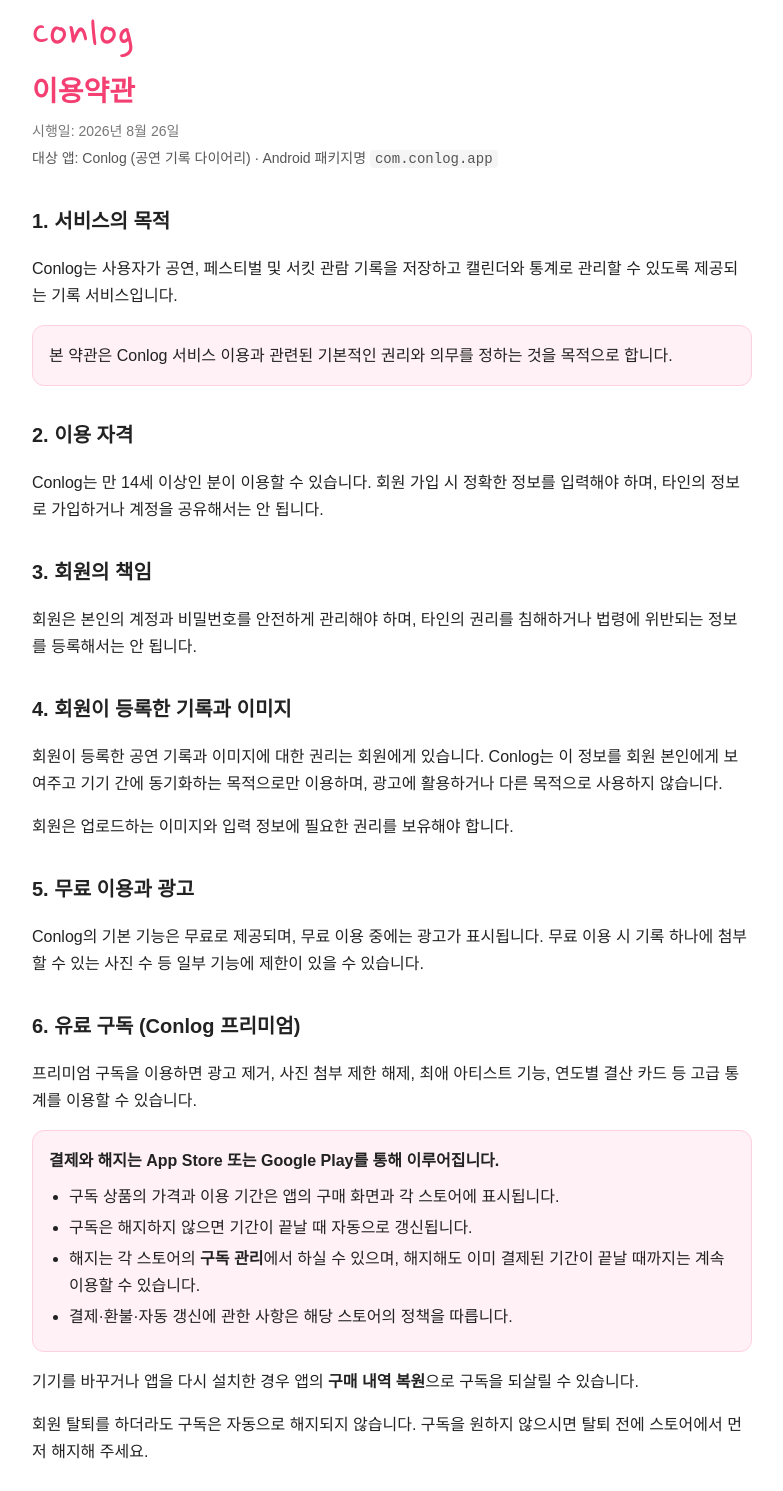
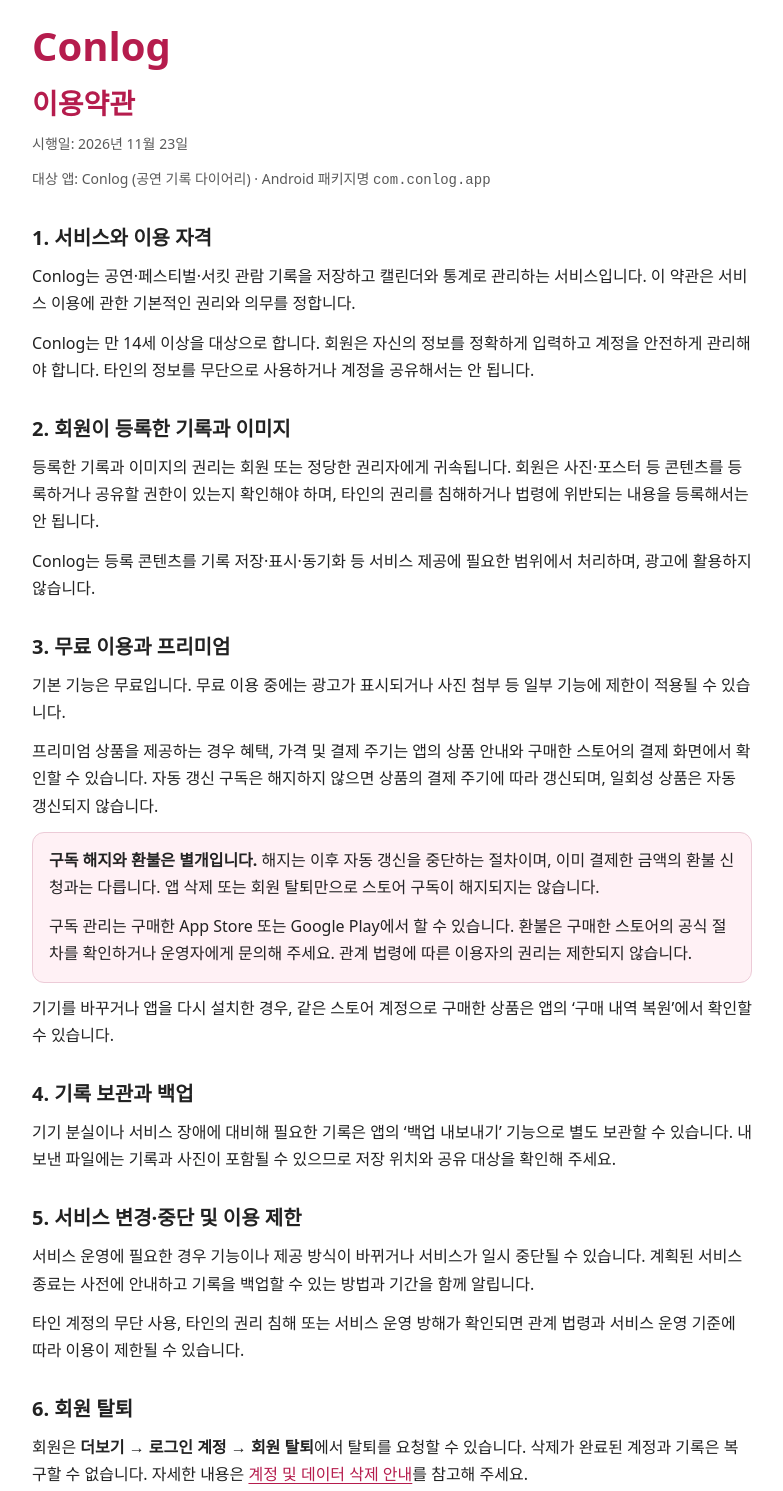
Before and after one commit to veolrydaily-blip/conlog-privacy-policy, a plain HTML site: page terms.html in a window 1280 px wide. Shown: the part 20-1511 px from the top of the page, without its empty margins (248-1031 px from the left). Drawn offline with Linux system fonts and the light colour scheme.

Commit message:
Update terms.html

```diff
--- a/terms.html
+++ b/terms.html
@@ -3,226 +3,75 @@
 <head>
   <meta charset="utf-8">
   <meta name="viewport" content="width=device-width, initial-scale=1">
-  <link rel="preconnect" href="https://fonts.googleapis.com">
-  <link rel="preconnect" href="https://fonts.gstatic.com" crossorigin>
-  <link href="https://fonts.googleapis.com/css2?family=Nanum+Pen+Script&display=swap" rel="stylesheet">
-
   <title>Conlog 이용약관</title>
-
   <style>
-    :root {
-      --conlog-pink: #f43f72;
-      --text-color: #222;
-      --sub-color: #777;
-      --soft-pink: #fff1f5;
-      --border: #ffd1df;
+    * { box-sizing: border-box; }
+    body {
+      max-width: 760px; margin: 0 auto; padding: 32px 20px 56px;
+      font: 16px/1.7 system-ui, sans-serif; color: #222; background: #fff;
+      overflow-wrap: anywhere;
     }
-
-    * { box-sizing: border-box; }
-
-    body {
-      max-width: 760px;
-      margin: 0 auto;
-      padding: 32px 20px 64px;
-      font-family: Arial, sans-serif;
-      line-height: 1.7;
-      color: var(--text-color);
-    }
-
-    .brand {
-      margin: 0 0 8px;
-      color: var(--conlog-pink);
-      font-family: 'Nanum Pen Script', cursive;
-      font-size: 48px;
-      font-weight: 400;
-      line-height: 1;
-    }
-
-    h1 { margin: 0 0 4px; color: var(--conlog-pink); font-size: 28px; }
-    h2 { margin-top: 32px; font-size: 20px; }
-    p, li { font-size: 16px; }
-    li { margin-bottom: 4px; }
-
-    .date { color: var(--sub-color); font-size: 14px; margin: 0; }
-    .app-id { color: #555; font-size: 14px; margin: 4px 0 16px; }
-    code { background: #f5f5f5; padding: 1px 5px; border-radius: 4px; font-size: 14px; }
-
-    .box {
-      padding: 16px;
-      border: 1px solid var(--border);
-      border-radius: 12px;
-      background: var(--soft-pink);
-    }
-
-    a { color: var(--conlog-pink); }
+    .brand { margin: 0; color: #b51c4d; font-size: 40px; font-weight: 800; }
+    h1 { margin: 0 0 4px; color: #b51c4d; font-size: 28px; }
+    h2 { margin: 28px 0 8px; font-size: 20px; }
+    p { margin: 0 0 12px; }
+    .meta { color: #595959; font-size: 14px; }
+    .box { padding: 14px 16px; margin-bottom: 12px; border: 1px solid #eccbd7; border-radius: 12px; background: #fff1f5; }
+    .box p:last-child { margin-bottom: 0; }
+    a { color: #b51c4d; text-underline-offset: .18em; }
+    footer { margin-top: 32px; padding-top: 16px; border-top: 1px solid #eccbd7; }
   </style>
 </head>
+<body>
+  <header>
+    <p class="brand">Conlog</p>
+    <h1>이용약관</h1>
+    <p class="meta">시행일: <time datetime="2026-11-23">2026년 11월 23일</time></p>
+    <p class="meta">대상 앱: Conlog (공연 기록 다이어리) · Android 패키지명 <code>com.conlog.app</code></p>
+  </header>
 
-<body>
-  <div class="brand">Conlog</div>
+  <main>
+    <h2>1. 서비스와 이용 자격</h2>
+    <p>Conlog는 공연·페스티벌·서킷 관람 기록을 저장하고 캘린더와 통계로 관리하는 서비스입니다. 이 약관은 서비스 이용에 관한 기본적인 권리와 의무를 정합니다.</p>
+    <p>Conlog는 만 14세 이상을 대상으로 합니다. 회원은 자신의 정보를 정확하게 입력하고 계정을 안전하게 관리해야 합니다. 타인의 정보를 무단으로 사용하거나 계정을 공유해서는 안 됩니다.</p>
 
-  <h1>이용약관</h1>
+    <h2>2. 회원이 등록한 기록과 이미지</h2>
+    <p>등록한 기록과 이미지의 권리는 회원 또는 정당한 권리자에게 귀속됩니다. 회원은 사진·포스터 등 콘텐츠를 등록하거나 공유할 권한이 있는지 확인해야 하며, 타인의 권리를 침해하거나 법령에 위반되는 내용을 등록해서는 안 됩니다.</p>
+    <p>Conlog는 등록 콘텐츠를 기록 저장·표시·동기화 등 서비스 제공에 필요한 범위에서 처리하며, 광고에 활용하지 않습니다.</p>
 
-  <p class="date">시행일: 2026년 8월 26일</p>
-  <p class="app-id">
-    대상 앱: Conlog (공연 기록 다이어리) &middot; Android 패키지명 <code>com.conlog.app</code>
-  </p>
+    <h2>3. 무료 이용과 프리미엄</h2>
+    <p>기본 기능은 무료입니다. 무료 이용 중에는 광고가 표시되거나 사진 첨부 등 일부 기능에 제한이 적용될 수 있습니다.</p>
+    <p>프리미엄 상품을 제공하는 경우 혜택, 가격 및 결제 주기는 앱의 상품 안내와 구매한 스토어의 결제 화면에서 확인할 수 있습니다. 자동 갱신 구독은 해지하지 않으면 상품의 결제 주기에 따라 갱신되며, 일회성 상품은 자동 갱신되지 않습니다.</p>
+    <div class="box">
+      <p><strong>구독 해지와 환불은 별개입니다.</strong> 해지는 이후 자동 갱신을 중단하는 절차이며, 이미 결제한 금액의 환불 신청과는 다릅니다. 앱 삭제 또는 회원 탈퇴만으로 스토어 구독이 해지되지는 않습니다.</p>
+      <p>구독 관리는 구매한 App Store 또는 Google Play에서 할 수 있습니다. 환불은 구매한 스토어의 공식 절차를 확인하거나 운영자에게 문의해 주세요. 관계 법령에 따른 이용자의 권리는 제한되지 않습니다.</p>
+    </div>
+    <p>기기를 바꾸거나 앱을 다시 설치한 경우, 같은 스토어 계정으로 구매한 상품은 앱의 ‘구매 내역 복원’에서 확인할 수 있습니다.</p>
 
-  <h2>1. 서비스의 목적</h2>
+    <h2>4. 기록 보관과 백업</h2>
+    <p>기기 분실이나 서비스 장애에 대비해 필요한 기록은 앱의 ‘백업 내보내기’ 기능으로 별도 보관할 수 있습니다. 내보낸 파일에는 기록과 사진이 포함될 수 있으므로 저장 위치와 공유 대상을 확인해 주세요.</p>
 
-  <p>
-    Conlog는 사용자가 공연, 페스티벌 및 서킷 관람 기록을 저장하고
-    캘린더와 통계로 관리할 수 있도록 제공되는 기록 서비스입니다.
-  </p>
+    <h2>5. 서비스 변경·중단 및 이용 제한</h2>
+    <p>서비스 운영에 필요한 경우 기능이나 제공 방식이 바뀌거나 서비스가 일시 중단될 수 있습니다. 계획된 서비스 종료는 사전에 안내하고 기록을 백업할 수 있는 방법과 기간을 함께 알립니다.</p>
+    <p>타인 계정의 무단 사용, 타인의 권리 침해 또는 서비스 운영 방해가 확인되면 관계 법령과 서비스 운영 기준에 따라 이용이 제한될 수 있습니다.</p>
 
-  <div class="box">
-    본 약관은 Conlog 서비스 이용과 관련된 기본적인 권리와 의무를 정하는 것을
-    목적으로 합니다.
-  </div>
+    <h2>6. 회원 탈퇴</h2>
+    <p>회원은 <strong>더보기 → 로그인 계정 → 회원 탈퇴</strong>에서 탈퇴를 요청할 수 있습니다. 삭제가 완료된 계정과 기록은 복구할 수 없습니다. 자세한 내용은 <a href="./account-deletion.html">계정 및 데이터 삭제 안내</a>를 참고해 주세요.</p>
 
-  <h2>2. 이용 자격</h2>
+    <h2>7. 책임의 범위와 분쟁 해결</h2>
+    <p>회원은 자신이 등록하거나 공유한 콘텐츠에 대해 책임을 집니다. Conlog의 책임 범위는 관계 법령에 따르며, 이 약관은 법령에 따른 이용자의 권리를 제한하지 않습니다. 서비스 이용에 관한 분쟁은 대한민국 법령에 따라 해결합니다.</p>
 
-  <p>
-    Conlog는 만 14세 이상인 분이 이용할 수 있습니다.
-    회원 가입 시 정확한 정보를 입력해야 하며,
-    타인의 정보로 가입하거나 계정을 공유해서는 안 됩니다.
-  </p>
+    <h2>8. 개인정보 및 약관의 변경</h2>
+    <p>개인정보 처리에 관한 내용은 <a href="./index.html">개인정보처리방침</a>에서 확인할 수 있습니다. 약관을 변경하는 경우 변경 내용과 시행일을 안내합니다.</p>
 
-  <h2>3. 회원의 책임</h2>
+    <h2>9. 운영자 문의</h2>
+    <!-- 해당하는 사업자 표시 정보는 실제 운영 정보 확인 후 추가하세요. -->
+    <p class="box">Conlog 운영자 · <a href="mailto:veolry.daily@gmail.com">veolry.daily@gmail.com</a></p>
+  </main>
 
-  <p>
-    회원은 본인의 계정과 비밀번호를 안전하게 관리해야 하며,
-    타인의 권리를 침해하거나 법령에 위반되는 정보를 등록해서는 안 됩니다.
-  </p>
-
-  <h2>4. 회원이 등록한 기록과 이미지</h2>
-
-  <p>
-    회원이 등록한 공연 기록과 이미지에 대한 권리는 회원에게 있습니다.
-    Conlog는 이 정보를 회원 본인에게 보여주고 기기 간에 동기화하는 목적으로만
-    이용하며, 광고에 활용하거나 다른 목적으로 사용하지 않습니다.
-  </p>
-
-  <p>
-    회원은 업로드하는 이미지와 입력 정보에 필요한 권리를 보유해야 합니다.
-  </p>
-
-  <h2>5. 무료 이용과 광고</h2>
-
-  <p>
-    Conlog의 기본 기능은 무료로 제공되며, 무료 이용 중에는 광고가 표시됩니다.
-    무료 이용 시 기록 하나에 첨부할 수 있는 사진 수 등 일부 기능에
-    제한이 있을 수 있습니다.
-  </p>
-
-  <h2>6. 유료 구독 (Conlog 프리미엄)</h2>
-
-  <p>
-    프리미엄 구독을 이용하면 광고 제거, 사진 첨부 제한 해제,
-    최애 아티스트 기능, 연도별 결산 카드 등 고급 통계를 이용할 수 있습니다.
-  </p>
-
-  <div class="box">
-    <p style="margin:0 0 8px;">
-      <strong>결제와 해지는 App Store 또는 Google Play를 통해 이루어집니다.</strong>
-    </p>
-    <ul style="margin:0; padding-left: 20px;">
-      <li>구독 상품의 가격과 이용 기간은 앱의 구매 화면과 각 스토어에 표시됩니다.</li>
-      <li>구독은 해지하지 않으면 기간이 끝날 때 자동으로 갱신됩니다.</li>
-      <li>해지는 각 스토어의 <strong>구독 관리</strong>에서 하실 수 있으며,
-        해지해도 이미 결제된 기간이 끝날 때까지는 계속 이용할 수 있습니다.</li>
-      <li>결제·환불·자동 갱신에 관한 사항은 해당 스토어의 정책을 따릅니다.</li>
-    </ul>
-  </div>
-
-  <p>
-    기기를 바꾸거나 앱을 다시 설치한 경우
-    앱의 <strong>구매 내역 복원</strong>으로 구독을 되살릴 수 있습니다.
-  </p>
-
-  <p>
-    회원 탈퇴를 하더라도 구독은 자동으로 해지되지 않습니다.
-    구독을 원하지 않으시면 탈퇴 전에 스토어에서 먼저 해지해 주세요.
-  </p>
-
-  <h2>7. 데이터 보관과 백업</h2>
-
-  <p>
-    Conlog는 회원의 기록을 안정적으로 보관하기 위해 노력합니다.
-    다만 기기 고장, 통신 장애, 계정 분실 등으로 기록을 이용하지 못하는 상황에
-    대비해, 앱에서 제공하는 <strong>백업 내보내기</strong> 기능을 함께 이용하시기를
-    권장합니다.
-  </p>
-
-  <h2>8. 서비스 변경 및 중단</h2>
-
-  <p>
-    서비스 운영상 필요한 경우 기능을 변경하거나 점검을 진행할 수 있습니다.
-    예기치 못한 장애가 발생한 경우 서비스가 일시적으로 중단될 수 있습니다.
-  </p>
-
-  <p>
-    서비스 전체를 종료하는 경우에는 이 페이지와 앱을 통해 미리 안내하고,
-    회원이 기록을 백업할 수 있는 기간을 두겠습니다.
-  </p>
-
-  <h2>9. 이용 제한</h2>
-
-  <p>
-    타인의 계정을 사용하거나 서비스 운영을 방해하는 행위가 확인되면
-    이용이 제한될 수 있습니다.
-  </p>
-
-  <h2>10. 이용계약의 종료</h2>
-
-  <p>
-    회원은 언제든지 앱의 <strong>더보기 &rarr; 회원 탈퇴</strong>에서
-    이용계약을 종료할 수 있습니다.
-    회원 탈퇴를 하면 계정과 기록이 즉시 삭제되며 복구할 수 없습니다.
-  </p>
-
-  <p>
-    자세한 내용은
-    <a href="./account-deletion.html">계정 및 데이터 삭제</a> 안내를 참고해 주세요.
-  </p>
-
-  <h2>11. 책임의 범위</h2>
-
-  <p>
-    Conlog는 회원이 등록한 기록의 내용에 대해서는 책임지지 않습니다.
-    천재지변, 통신 장애 등 Conlog가 통제할 수 없는 사유로 발생한 손해에 대해서는
-    책임이 제한될 수 있습니다.
-  </p>
-
-  <h2>12. 개인정보</h2>
-
-  <p>
-    개인정보의 처리에 관한 사항은
-    <a href="./index.html">개인정보처리방침</a>에서 확인하실 수 있습니다.
-  </p>
-
-  <h2>13. 약관의 변경</h2>
-
-  <p>
-    법령 또는 서비스 운영에 따라 약관을 변경할 수 있으며,
-    변경 내용과 시행일은 이 페이지에 게시합니다.
-    변경된 약관에 동의하지 않으시는 경우 회원 탈퇴를 하실 수 있습니다.
-  </p>
-
-  <h2>14. 준거법</h2>
-
-  <p>
-    본 약관은 대한민국 법령에 따라 해석되며,
-    서비스 이용과 관련하여 분쟁이 발생한 경우 상호 협의하여 해결합니다.
-  </p>
-
-  <h2>15. 문의</h2>
-
-  <div class="box">
-    <p style="margin:0;">
-      서비스 이용 관련 문의:
-      <a href="mailto:veolry.daily@gmail.com?subject=%5BConlog%5D%20%EC%84%9C%EB%B9%84%EC%8A%A4%20%EB%AC%B8%EC%9D%98">veolry.daily@gmail.com</a>
-    </p>
-  </div>
+  <footer>
+    <a href="./index.html">개인정보처리방침</a> ·
+    <a href="./account-deletion.html">계정 및 데이터 삭제</a>
+  </footer>
 </body>
 </html>
```
